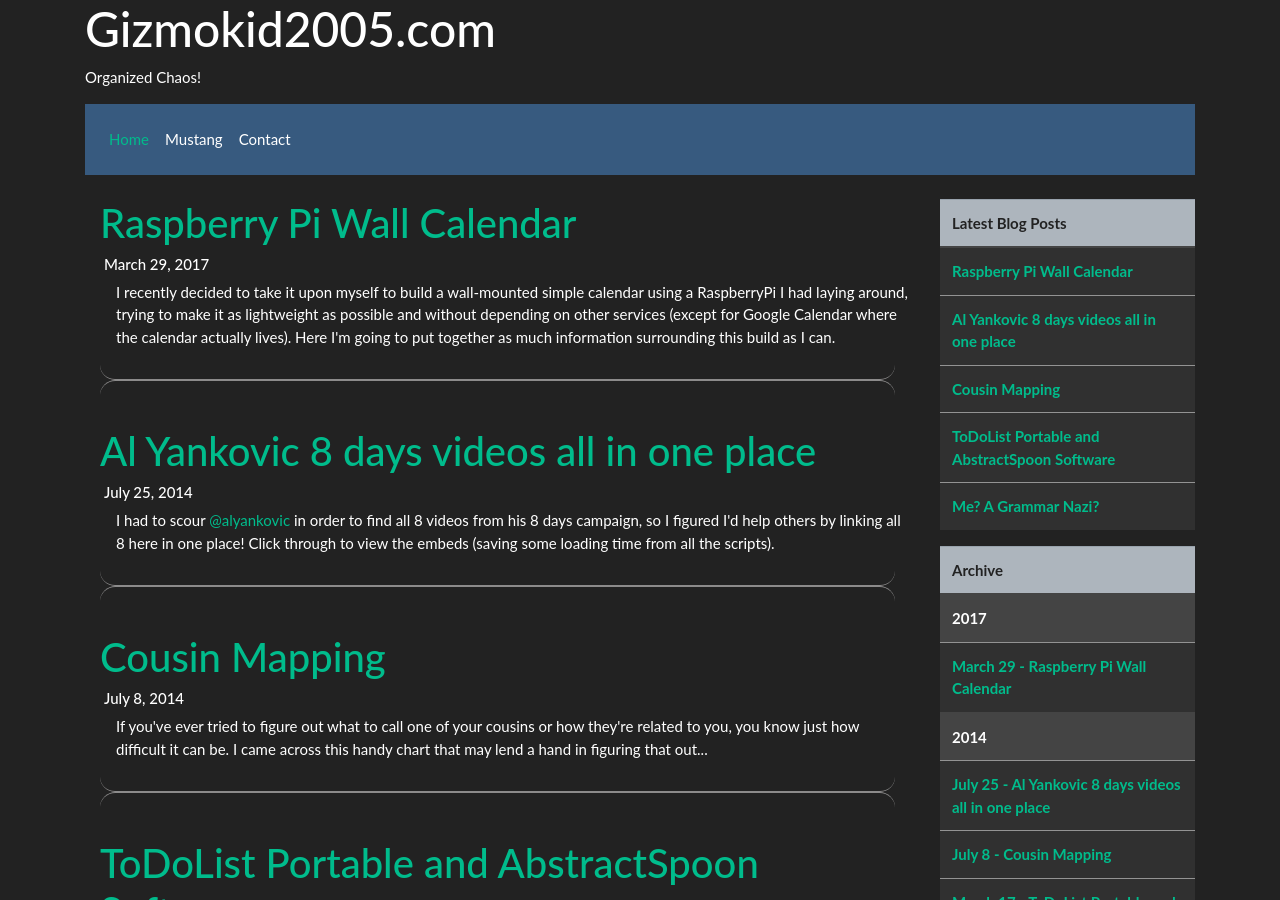
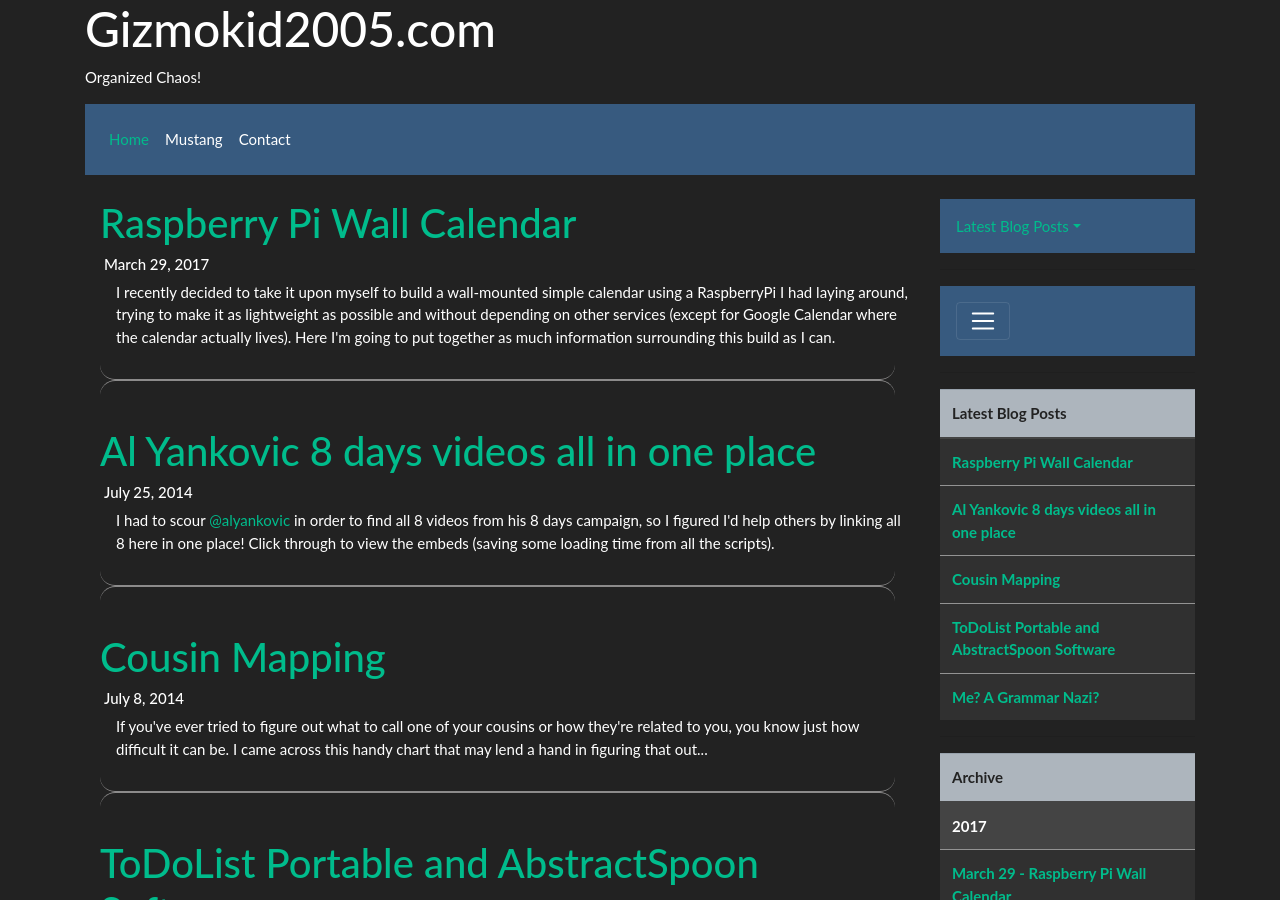
Before and after one commit to Gizmokid2005/gizmokid2005.com, a Jekyll site: the page built from dev/index.html, in a window 1280 px wide and 900 px high. Built offline with Jekyll 4.4.1, drawn with Linux system fonts in a browser that asks for light colours; the list of posts is cut into pages by our own code; comment, search, counter and statistics services are not loaded.

Commit message:
Testing some sidebar stuff.

```diff
--- a/dev/_includes/sidebar.html
+++ b/dev/_includes/sidebar.html
@@ -1,3 +1,29 @@
+<nav class="navbar bg-primary navbar-dark dropdown">
+    <a class="navbar-dark dropdown-toggle" data-toggle="dropdown" href="#" role="button" aria-haspopup="true" aria-expanded="false">Latest Blog Posts</a>
+    <div class="dropdown-menu" x-placement="bottom-start" style="position: absolute; will-change: transform; top: 0px; left: 0px; transform: translate3d(0px, 41px, 0px);">
+        {% for post in site.posts limit:5 %}
+        <a class="dropdown-item" href="{{ post.url }}">{{ post.title }}</a>
+        {% endfor %}
+    </div>
+</nav>
+
+<hr>
+
+<nav class="navbar navbar-dark bg-primary">
+    <button class="navbar-toggler" type="button" data-toggle="collapse" data-target="#latestNavbar" aria-controls="latestNavbar" aria-expanded="false" aria-label="Toggle latest nav">
+        <span class="navbar-toggler-icon"></span>
+    </button>
+    <div class="collapse navbar-collapse" id="latestNavbar">
+        <ul class="navbar-nav mr-auto">
+            {% for post in site.posts limit:5 %}
+            <li class="nav-item"><a href="{{ post.url }}" class="nav-link">{{ post.title }}</a></li>
+            {% endfor %}
+        </ul>
+    </div>
+</nav>
+
+<hr>
+
 <table class="table">
     <thead>
     <tr class="table-dark">
@@ -12,6 +38,9 @@
     {% endfor %}
     </tbody>
 </table>
+
+<hr>
+
 
 <table class="table">
     <thead>
```
Lines whose indentation alone changed are shown as unchanged.
